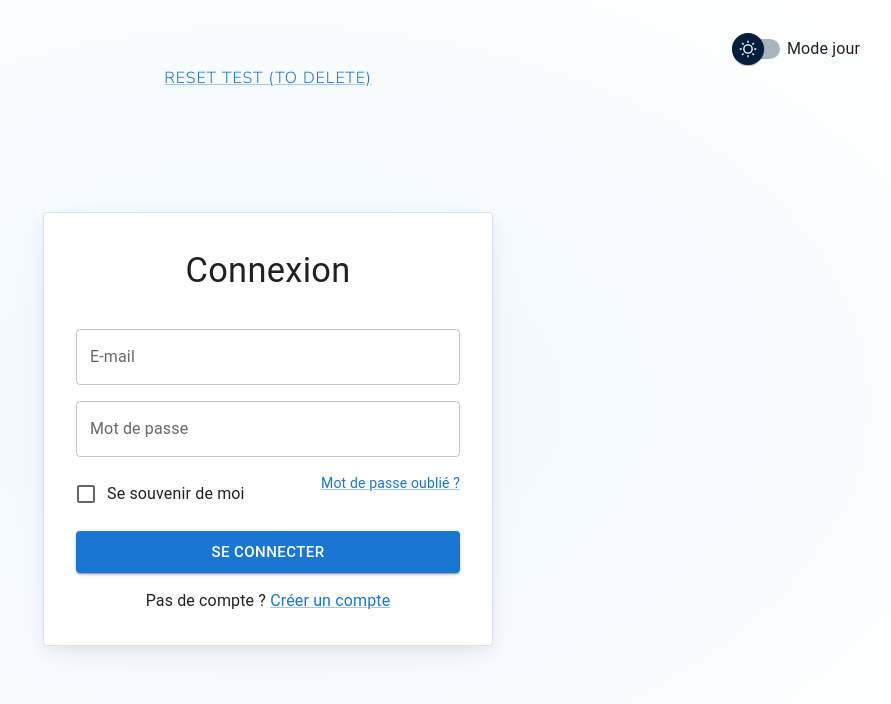
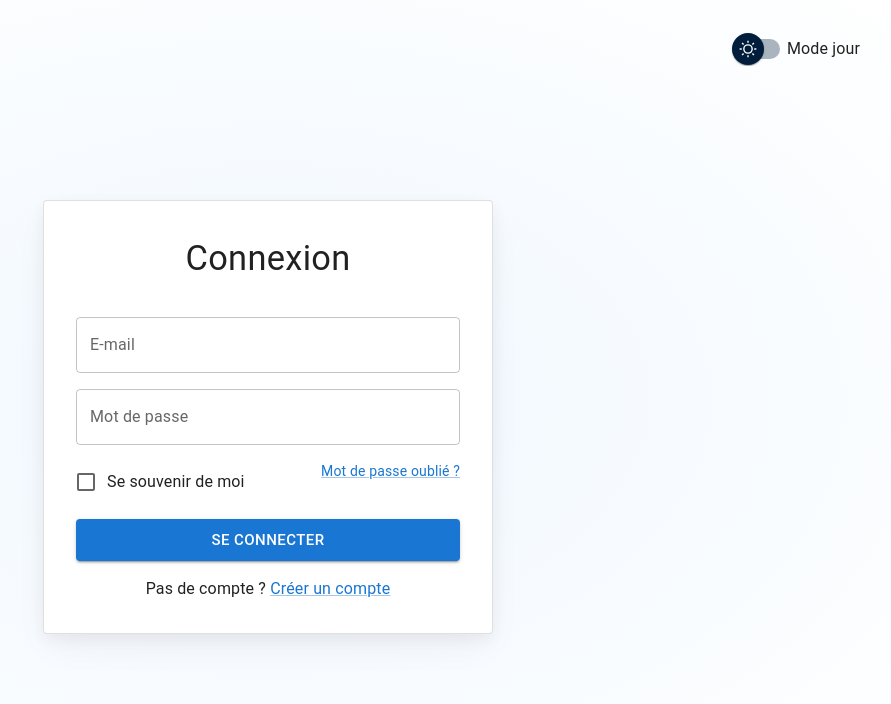
Before and after one commit to Marshall331/react-project, a React (Vite) app in the folder front/: page / in a window 1280 px wide. Shown: the top 704 px of the page, without its empty margins (372-1263 px from the left). Built offline with nearby package versions, Linux system fonts and the light colour scheme.

Commit message:
deleted test link

```diff
--- a/front/src/components/Auth/SignIn/SignInForm.jsx
+++ b/front/src/components/Auth/SignIn/SignInForm.jsx
@@ -137,13 +137,6 @@ export default function SignInForm() {
 
       <ThemeSwitch />
 
-      <Link
-        href="/reset-password/test"
-        sx={{ alignSelf: 'center' }}
-      >
-        RESET TEST (TO DELETE)
-      </Link>
-
       <FormCard variant="outlined">
         <Typography
           sx={{ width: '100%', fontSize: 'clamp(2rem, 10vw, 2.15rem)', textAlign: 'center' }}
```
